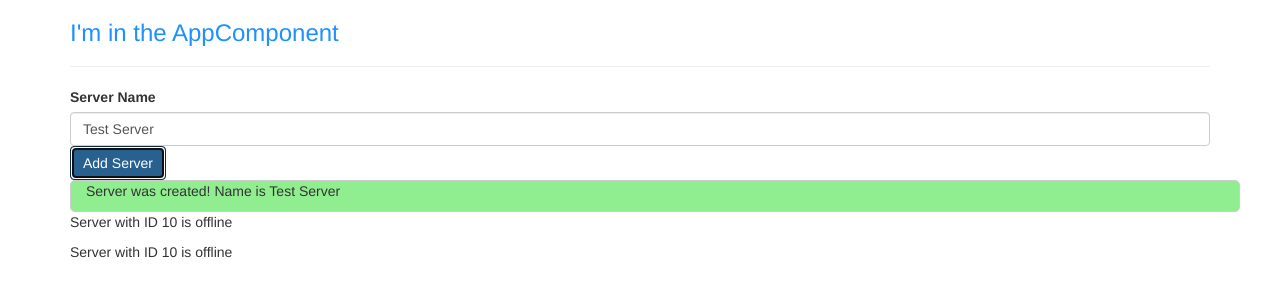
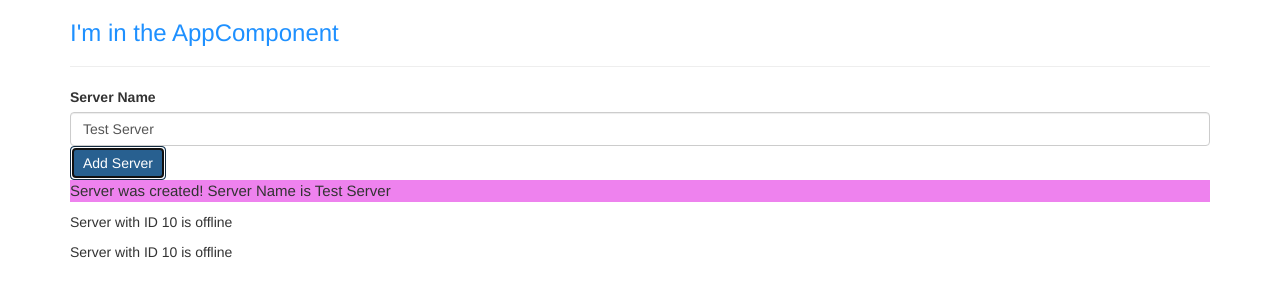
Before and after one commit to Manoj85/Angular5-Apps, an Angular app in the folder first-app/: page / in a window 1280 px wide. Both pictures are taken after a click on the button "Add Server". Shown: the top 300 px of the page. Built offline with nearby package versions, Linux system fonts and the light colour scheme.

Commit message:
Using *ngIf to output data conditionally

```diff
--- a/first-app/src/app/servers/servers.component.css
+++ b/first-app/src/app/servers/servers.component.css
@@ -8,3 +8,9 @@
   font-weight: bold;
   color: dodgerblue;
 }
+
+p.note {
+  background-color: violet;
+  font-size: 15px;
+  font-weight: 400;
+}
--- a/first-app/src/app/servers/servers.component.html
+++ b/first-app/src/app/servers/servers.component.html
@@ -14,13 +14,8 @@
      [disabled]="!allowNewServer"
      (click)="onCreateServer()">Add Server</button>
 
-<div class="container">
-  <div class="row">
-    <div class="col-xs-4">
-      <p>{{serverCreationStatus}}</p>
-    </div>
-  </div>
-</div>
+<!--<p>{{serverCreationStatus}}</p>-->
+<p *ngIf="serverCreated" class="note">Server was created! Server Name is {{serverName}}</p>
 
 <app-server></app-server>
 <app-server></app-server>
--- a/first-app/src/app/servers/servers.component.ts
+++ b/first-app/src/app/servers/servers.component.ts
@@ -9,6 +9,7 @@ export class ServersComponent implements OnInit {
   allowNewServer = false;
   serverCreationStatus = 'No server was created';
   serverName = 'Test Server';
+  serverCreated = false;
 
   constructor() {
     setTimeout(() => {
@@ -21,6 +22,7 @@ export class ServersComponent implements OnInit {
   }
 
   onCreateServer() {
+    this.serverCreated = true;
     this.serverCreationStatus = 'Server was created! Name is ' + this.serverName;
   }
 
```
